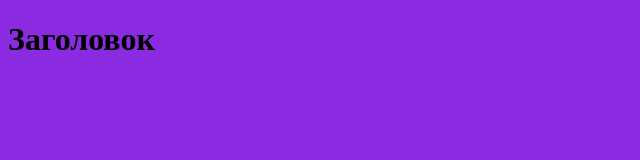
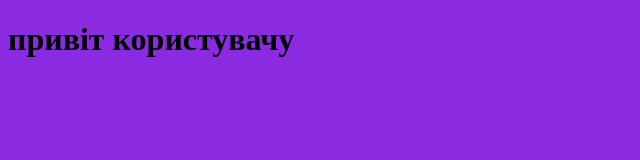
Before and after one commit to Sandeys/github_for_baginners, a plain HTML site: page index.html in a window 1280 px wide. Shown: the whole page, without its empty margins (0-640 px from the left). Drawn offline with Linux system fonts and the light colour scheme.

Commit message:
додали привітання

```diff
--- a/index.html
+++ b/index.html
@@ -10,7 +10,7 @@
 </head>
 
 <body>
-   <h1>Заголовок</h1>
+   <h1>привіт користувачу</h1>
 </body>
 
 </html>
```
